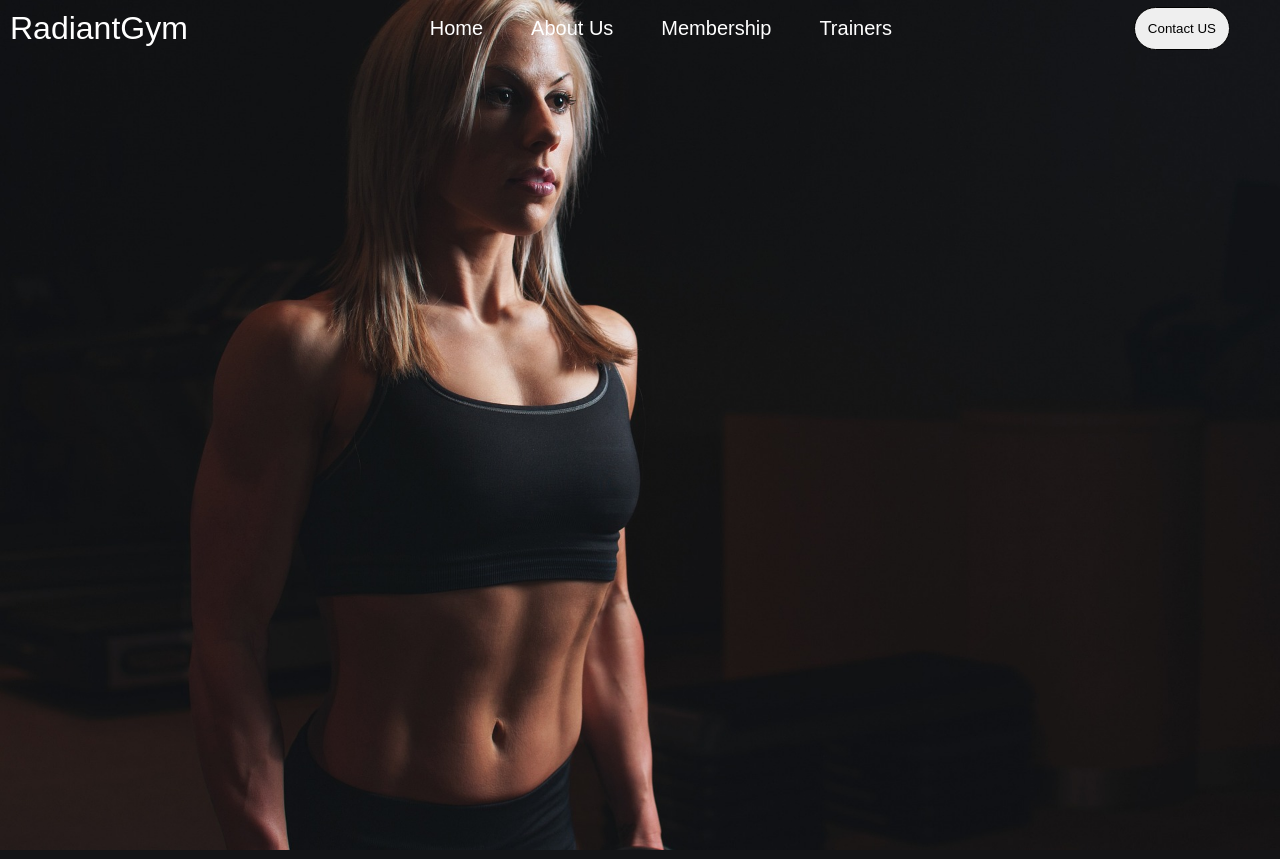
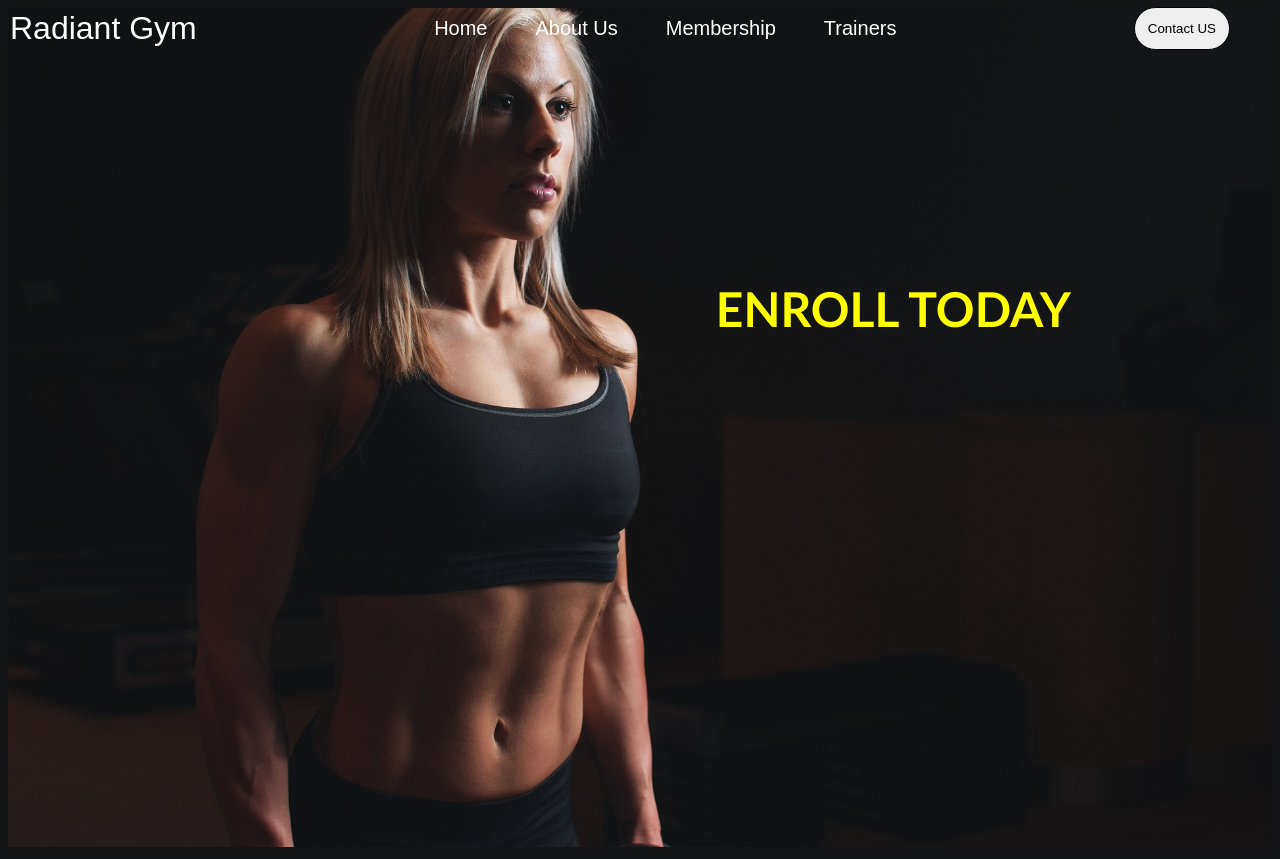
Before and after one commit to tusharrajput001/Gym_website_reactjs, a React (Vite) app: page / in a window 1280 px wide. Built offline with nearby package versions, Linux system fonts and the light colour scheme.

Commit message:
heading added

```diff
--- a/src/components/Hero/hero.css
+++ b/src/components/Hero/hero.css
@@ -2,13 +2,175 @@
 .img-container {
     width: 100%;
     overflow: hidden;
+    position: relative;
 }
 
 .img-hero {
     width: 100%;
     height: auto;
+}
+
+
+
+
+
+.hero-heading{
+    display: inline;
     position: absolute;
-    top: 0;
-    left: 0;
-    z-index: -1;
+    color: yellow;
+    top: 30vh;
+    left: 56%;
+    font-size: 10vh;
+    font-family: 'Trebuchet MS', 'Lucida Sans Unicode', 'Lucida Grande', 'Lucida Sans', Arial, sans-serif;
+
 }
+
+/* .hero-button{
+    position: absolute;
+    padding: 1vh;
+    border: .1em solid rgb(140, 133, 133);
+    background: yellow;
+    font-size: 2vw;
+    right: 20%;
+    top: 50vh;
+    border-radius: 1em;
+
+}  */
+
+
+
+/*
+@media (max-width:1530px) {
+
+    .hero-heading{
+        font-size: 8vh;
+        right: 8%;
+    }
+
+    .hero-button{
+        font-size: 1.4vw;
+        right: 17%;
+        top:46vh
+    }
+
+}
+
+
+@media (max-width:1405px) {
+    .hero-button{
+        right: 18.4%;
+    }
+}
+
+
+@media (max-width:1119px) {
+    .hero-button{
+        font-size: 1.3vw;
+        top: 42vh;
+        right: 18%;
+
+    }
+
+    .hero-heading{
+        font-size: 6vh;
+    }
+}
+
+
+@media (max-width:938px){
+    .hero-button{
+        font-size: 2vw;
+        top: 62vh;
+        right: 42.4%;
+
+    }
+
+
+.hero-heading{
+    position: absolute;
+    right: 20%;
+    top: 40vh;
+    font-size: 10vh;
+
+
+
+}
+
+
+
+} */
+
+
+
+@media (max-width:2053px) {
+    .hero-heading{
+        font-size: 8.5vh;
+    }
+}
+
+@media (max-width:1653px) {
+    .hero-heading{
+        font-size: 7vh;
+    }
+}
+
+@media (max-width:1383px) {
+    .hero-heading{
+        font-size: 6vh;
+    }
+}
+
+@media (max-width:1192px) {
+    .hero-heading{
+        top: 200px;
+        font-size: 4.8vh;
+    }
+}
+
+
+@media (max-width:938px) {
+    .hero-heading{
+       top: 24vh;
+        left: 8vh;
+        font-size: 9vh;
+        position: absolute;
+    }
+}
+
+@media (max-width:889px) {
+    .hero-heading{
+
+        left: 13vh;
+        font-size: 7vh;
+        position: absolute;
+    }
+}
+
+@media (max-width:811px) {
+    .hero-heading{
+
+        left: 15vh;
+        font-size: 5vh;
+        position: absolute;
+    }
+}
+
+
+@media (max-width:617px) {
+    .hero-heading{
+        left: 11.4vh;
+        font-size: 4vh;
+
+
+    }
+}
+
+
+
+@media (max-width:586px) {
+    .hero-heading{
+
+        display: none;
+
+    }
+}
--- a/src/components/Hero/hero.jsx
+++ b/src/components/Hero/hero.jsx
@@ -1,11 +1,19 @@
-import React from 'react'
-import './hero.css'
-import HeroImg from '../../assets/hero.jpg'
+import React from 'react';
+import './hero.css';
+import HeroImg from '../../assets/hero.jpg';
 
 export default function Hero() {
   return (
-    <div className='img-container'>
-        <img src={HeroImg} className='img-hero'/>
-    </div>
-  )
+    <>
+      <div className='img-container'>
+        <img src={HeroImg} className='img-hero' alt='hero'/>
+        <div className='hero-intro'>
+          <h1 className='hero-heading'>ENROLL TODAY</h1>
+
+      </div>
+      </div>
+
+
+    </>
+  );
 }
--- a/src/components/Navbar/navbar.css
+++ b/src/components/Navbar/navbar.css
@@ -49,6 +49,7 @@
     position: fixed;
     margin: 0; /* Remove any default margin */
     padding: 0;
+    z-index: 999;
 
 
 
--- a/src/components/Navbar/navbar.jsx
+++ b/src/components/Navbar/navbar.jsx
@@ -13,7 +13,7 @@ function Navbar() {
   return (
     <>
       <div className={`nav-container ${navbarBackground ? 'gray-bg' : ''}`}>
-        <a href="/" className='Logo'>RadiantGym</a>
+        <a href="/" className='Logo'>Radiant Gym</a>
         <div className='menu' onClick={handleMenuClick}>
           <span></span>
           <span></span>
--- a/src/index.css
+++ b/src/index.css
@@ -1,7 +1,9 @@
 body{
-    background-color: #141517
+    background-color: #141517;
+    overflow-x: hidden;
 }
 
 *{
     font-family: Futura, “Trebuchet MS”, Arial, sans-serif;
+
 }
```
